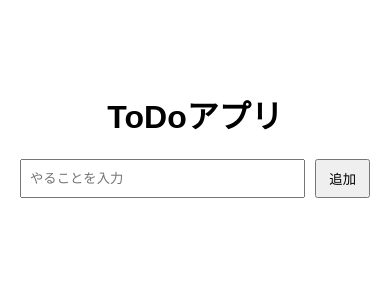
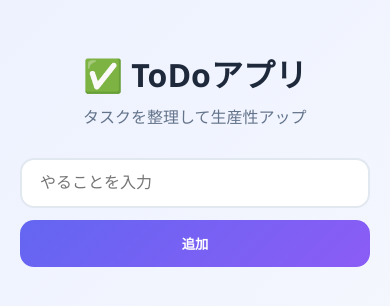
Before and after one commit to CHIHAYA6/todo-app, a plain HTML site: page index.html in a window 390 px wide. Drawn offline with Linux system fonts and the light colour scheme.

Commit message:
Todoアプリの改善

```diff
--- a/index.html
+++ b/index.html
@@ -6,55 +6,136 @@
     <title>ToDoアプリ</title>
 
     <style>
+        * {
+    margin: 0;
+    padding: 0;
+    box-sizing: border-box;
+}
+
 body {
-            font-family: sans-serif;
-            max-width: 500px;
-            margin: 50px auto;
-            padding: 20px;
+    font-family: "Segoe UI", sans-serif;
+    background: linear-gradient(135deg, #eef2ff, #f8fafc);
+    min-height: 100vh;
+    display: flex;
+    flex-direction: column;
+    align-items: center;
+    padding: 50px 20px;
+    color: #1e293b;
 }
 
 h1 {
-            text-align: center;
+    margin-bottom: 30px;
+    font-size: 2.5rem;
+}
+
+h1::after {
+    content: "タスクを整理して生産性アップ";
+    display: block;
+    font-size: 1rem;
+    color: #64748b;
+    margin-top: 8px;
+    font-weight: normal;
 }
 
 .input-area {
+    width: 100%;
+    max-width: 700px;
     display: flex;
-            gap: 10px;
+    gap: 12px;
+    margin-bottom: 30px;
 }
 
 input {
     flex: 1;
-            padding: 8px;
+    padding: 14px 18px;
+    border: 2px solid #e2e8f0;
+    border-radius: 14px;
+    font-size: 1rem;
+    outline: none;
+    transition: 0.3s;
+}
+
+input:focus {
+    border-color: #6366f1;
+    box-shadow: 0 0 0 4px rgba(99, 102, 241, 0.15);
 }
 
 button {
-            padding: 8px 12px;
+    border: none;
+    padding: 14px 22px;
+    border-radius: 14px;
+    background: linear-gradient(135deg, #6366f1, #8b5cf6);
+    color: white;
+    font-weight: bold;
     cursor: pointer;
+    transition: 0.3s;
+}
+
+button:hover {
+    transform: translateY(-2px);
 }
 
 ul {
+    width: 100%;
+    max-width: 700px;
     list-style: none;
-            padding: 0;
 }
 
 li {
+    background: white;
+    margin-bottom: 12px;
+    padding: 18px;
+    border-radius: 16px;
     display: flex;
     justify-content: space-between;
     align-items: center;
-            margin-top: 10px;
-            padding: 10px;
-            border: 1px solid #ccc;
+    box-shadow:
+        0 4px 12px rgba(0, 0, 0, 0.05);
+    border-left: 5px solid #6366f1;
+    transition: 0.3s;
+}
+
+li:hover {
+    transform: translateX(4px);
+}
+
+span {
+    cursor: pointer;
+    font-size: 1rem;
 }
 
 .completed {
     text-decoration: line-through;
-            opacity: 0.6;
+    opacity: 0.5;
+}
+
+li button {
+    background: #ef4444;
+    padding: 10px 16px;
+}
+
+li button:hover {
+    transform: scale(1.05);
+}
+
+@media (max-width: 768px) {
+    .input-area {
+        flex-direction: column;
+    }
+
+    button {
+        width: 100%;
+    }
+
+    h1 {
+        font-size: 2rem;
+    }
 }
     </style>
 </head>
 <body>
 
-    <h1>ToDoアプリ</h1>
+    <h1>✅ ToDoアプリ</h1>
 
     <div class="input-area">
         <input type="text" id="taskInput" placeholder="やることを入力">
```
Lines whose indentation alone changed are shown as unchanged.
